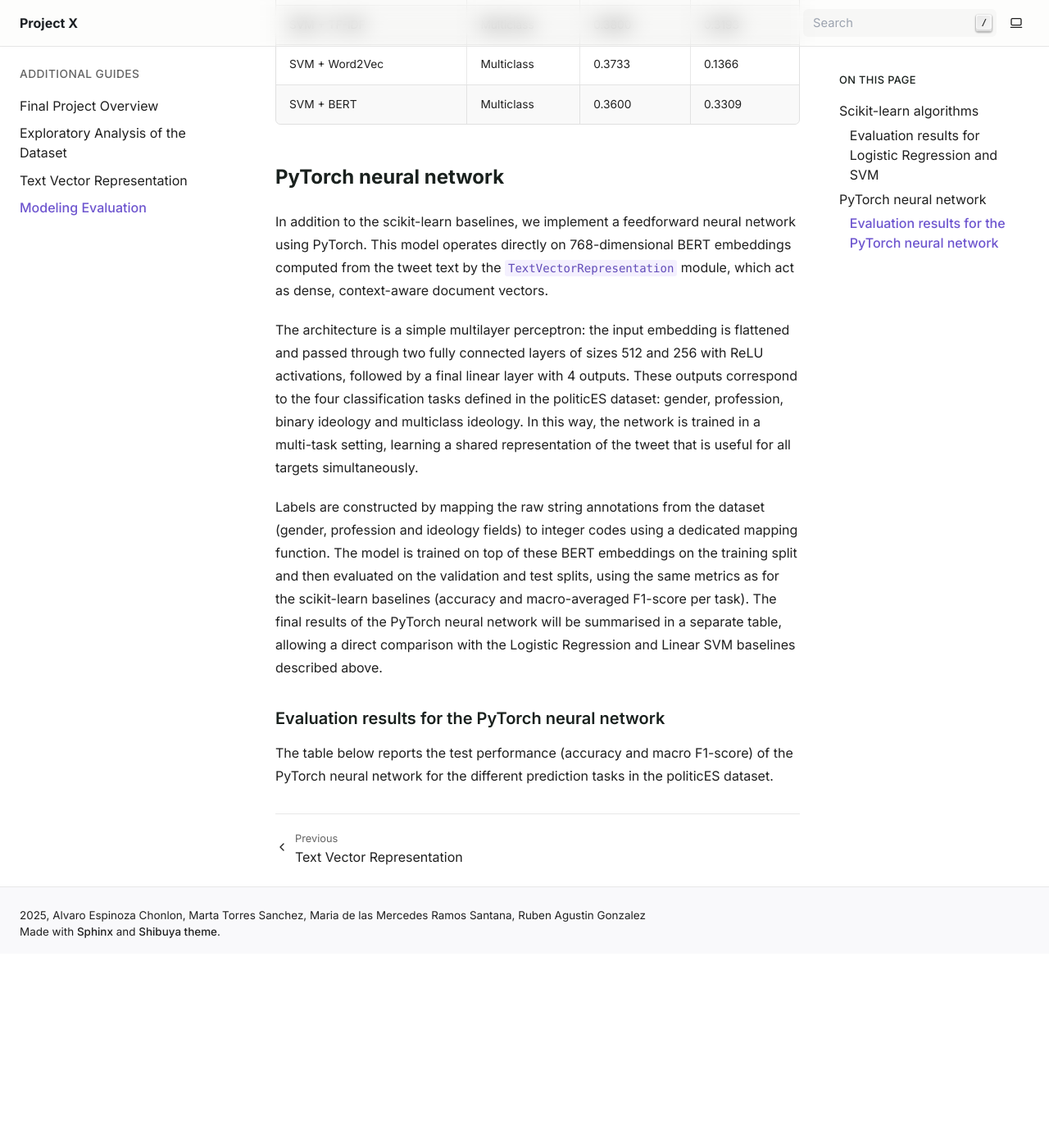
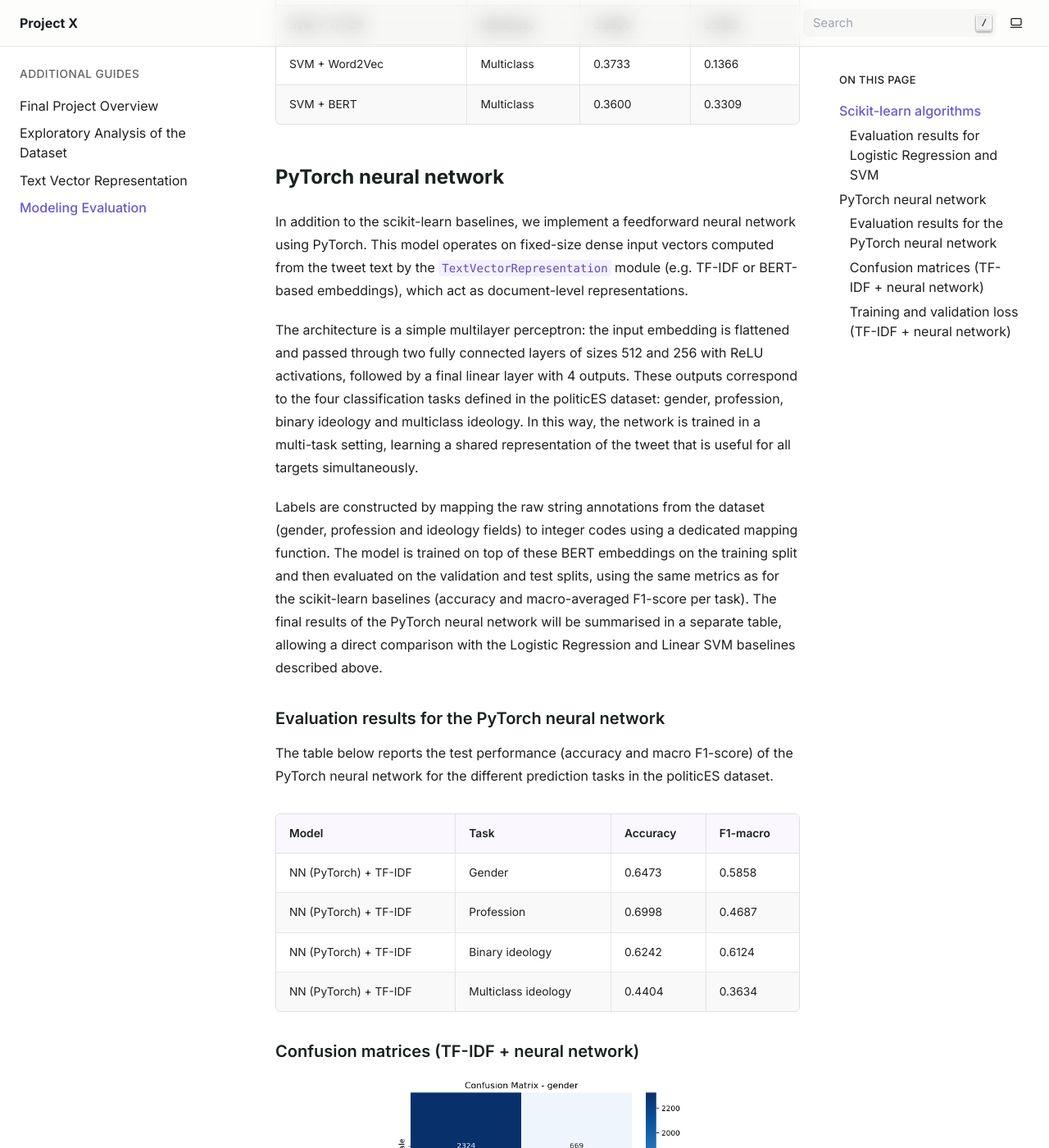
Before and after one commit to r-agus/project_x, a Sphinx documentation site: the page built from docs/source/evaluation.rst, in a window 1280 px wide and 1400 px high, scrolled down 1397 px. Shown: the whole window at 82% size. Built offline with Sphinx 7.4.7, drawn with Linux system fonts in a browser that asks for light colours; before the commit the page ends 2560 px from its top, so only the background shows below that; some of the changed text lies outside the part shown.

Commit message:
doc: Add PyTorch NN TF-IDF evaluation results and confusion matrices to modeling docs

```diff
--- a/docs/source/evaluation.rst
+++ b/docs/source/evaluation.rst
@@ -44,7 +44,7 @@
 PyTorch neural network
 ----------------------
 
-In addition to the scikit-learn baselines, we implement a feedforward neural network using PyTorch. This model operates directly on 768-dimensional BERT embeddings computed from the tweet text by the ``TextVectorRepresentation`` module, which act as dense, context-aware document vectors.
+In addition to the scikit-learn baselines, we implement a feedforward neural network using PyTorch. This model operates on fixed-size dense input vectors computed from the tweet text by the ``TextVectorRepresentation`` module (e.g. TF-IDF or BERT-based embeddings), which act as document-level representations.
 
 The architecture is a simple multilayer perceptron: the input embedding is flattened and passed through two fully connected layers of sizes 512 and 256 with ReLU activations, followed by a final linear layer with 4 outputs. These outputs correspond to the four classification tasks defined in the politicES dataset: gender, profession, binary ideology and multiclass ideology. In this way, the network is trained in a multi-task setting, learning a shared representation of the tweet that is useful for all targets simultaneously.
 
@@ -53,3 +53,52 @@
 Evaluation results for the PyTorch neural network
 ~~~~~~~~~~~~~~~~~~~~~~~~~~~~~~~~~~~~~~~~~~~~~~~~~
 The table below reports the test performance (accuracy and macro F1-score) of the PyTorch neural network for the different prediction tasks in the politicES dataset.
+
+
++-------------------------+----------------------+----------+----------+
+| Model                   | Task                 | Accuracy | F1-macro |
++=========================+======================+==========+==========+
+| NN (PyTorch) + TF-IDF   | Gender               | 0.6473   | 0.5858   |
++-------------------------+----------------------+----------+----------+
+| NN (PyTorch) + TF-IDF   | Profession           | 0.6998   | 0.4687   |
++-------------------------+----------------------+----------+----------+
+| NN (PyTorch) + TF-IDF   | Binary ideology      | 0.6242   | 0.6124   |
++-------------------------+----------------------+----------+----------+
+| NN (PyTorch) + TF-IDF   | Multiclass ideology  | 0.4404   | 0.3634   |
++-------------------------+----------------------+----------+----------+
+
+Confusion matrices (TF-IDF + neural network)
+~~~~~~~~~~~~~~~~~~~~~~~~~~~~~~~~~~~~~~~~~~~~
+
+.. figure:: _static/Confusion_matrix_gender_tfidf.png
+   :width: 60%
+   :align: center
+
+   Confusion matrix for gender (TF-IDF + neural network).
+
+.. figure:: _static/Confusion_matrix_prof_tfidf.png
+   :width: 60%
+   :align: center
+
+   Confusion matrix for profession (TF-IDF + neural network).
+
+.. figure:: _static/Confusion_matrix_ideology_bin_tfidf.png
+   :width: 60%
+   :align: center
+
+   Confusion matrix for binary ideology (TF-IDF + neural network).
+
+.. figure:: _static/Confusion_matrix_ideology_multi_tfidf.png
+   :width: 60%
+   :align: center
+
+   Confusion matrix for multiclass ideology (TF-IDF + neural network).
+
+Training and validation loss (TF-IDF + neural network)
+~~~~~~~~~~~~~~~~~~~~~~~~~~~~~~~~~~~~~~~~~~~~~~~~~~~~~~
+
+.. figure:: _static/Train_vs_validation_nn_tfidf.png
+   :width: 80%
+   :align: center
+
+   Training vs validation loss across epochs for the TF-IDF neural network.
```
Also changed, not shown: docs/source/_static/Confusion_matrix_gender_tfidf.png (added), docs/source/_static/Confusion_matrix_ideology_bin_tfidf.png (added), docs/source/_static/Confusion_matrix_ideology_multi_tfidf.png (added), docs/source/_static/Confusion_matrix_prof_tfidf.png (added), docs/source/_static/Train_vs_validation_nn_tfidf.png (added).
